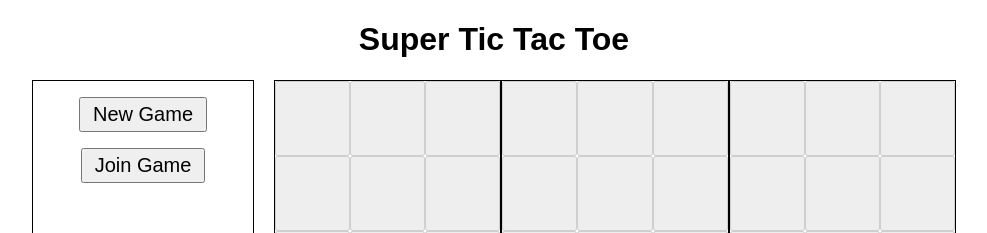
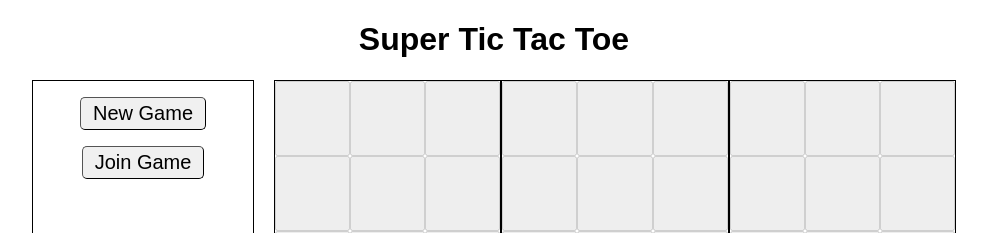
Before and after one commit to jennifercadams/super-tic-tac-toe, a React (Vite) app in the folder client/: page / in a window 1280 px wide. Shown: the top 233 px of the page, without its empty margins (146-1133 px from the left). Built offline with nearby package versions, Linux system fonts and the light colour scheme; no server answers; the HTML template or start-up script is replaced by a standard one.

Commit message:
Create landing page

```diff
--- a/client/src/App.css
+++ b/client/src/App.css
@@ -23,6 +23,14 @@ body {
 
 .ui-button {
     padding: 4px 12px;
+    border: solid 1px black;
+    border-radius: 5px;
+    border-style: outset;
+    background-color: #f0f0f0;
+}
+
+.ui-button:hover {
+    background-color: #dddddd;
 }
 
 .error {
```
Also changed, not shown: client/src/pages/LandingPage/LandingPage.css (added, +7 -0 lines), client/src/pages/LandingPage/LandingPage.tsx (added, +14 -0 lines).
